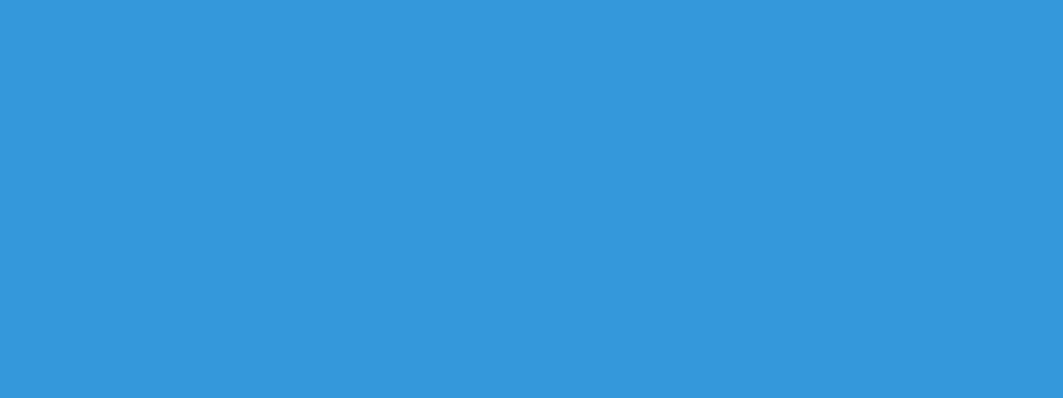
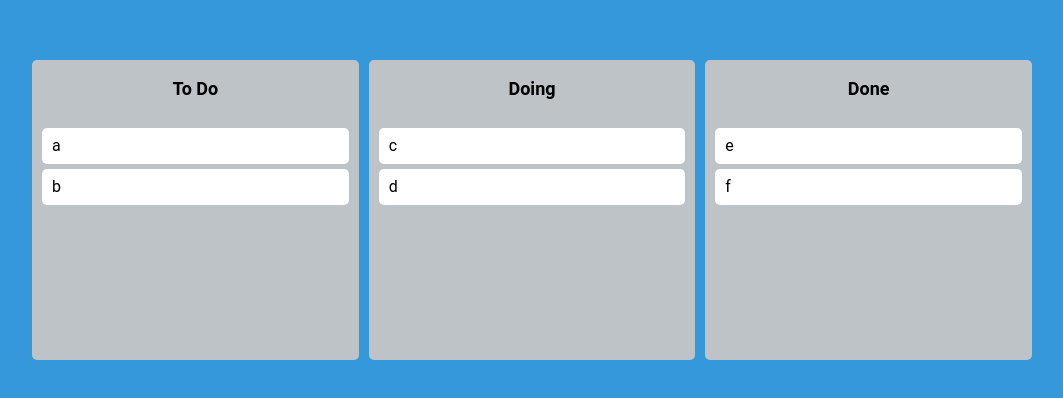
Before and after one commit to origuri/react-master-canvan, a React (Vite) app: page / in a window 1280 px wide. Shown: the part 190-588 px from the top of the page, without its empty margins (108-1171 px from the left). Built offline with nearby package versions, Linux system fonts and the light colour scheme.

Commit message:
2023.12.20 - multiboard 같은 보드 이동

```diff
--- a/src/App.tsx
+++ b/src/App.tsx
@@ -1,18 +1,12 @@
-import {
-  DragDropContext,
-  Draggable,
-  DropResult,
-  Droppable,
-} from "react-beautiful-dnd";
+import { DragDropContext, DropResult } from "react-beautiful-dnd";
 import { useRecoilState } from "recoil";
 import styled from "styled-components";
-import { toDoState } from "./atom";
-import DraggableCard from "./components/DraggableCard";
+import { boardsState } from "./atom";
 import Board from "./components/Board";
 
 const Wrapper = styled.div`
   display: flex;
-  max-width: 480px;
+  max-width: 1000px;
   width: 100%;
   margin: 0 auto;
   justify-content: center;
@@ -24,25 +18,37 @@ const Boards = styled.div`
   display: grid;
   width: 100%;
   grid-template-columns: repeat(3, 1fr);
+  gap: 10px;
 `;
 
 function App() {
-  const [toDos, setToDos] = useRecoilState(toDoState);
+  const [boards, setBoards] = useRecoilState(boardsState);
   // 드래그가 끝나는 시점에 호출 되는 함수
-  const onDragEnd =
-    (/* { draggableId, destination, source }: DropResult */) => {
-      /*  setToDos((oldToDos) => {
-      splice는 배열을 직접 조작하는 함수이므로 배열을 복사해서 사용한다.
-      const newToDos = [...oldToDos];
-      // 1. splice 함수와 source.index를 사용해서 잡고 옮긴 index를 삭제한다
-      newToDos.splice(source.index, 1);
-      // 2.splice 함수와 destination.index, draggableId로 배열을 재구성한다
-      newToDos.splice(Number(destination?.index), 0, draggableId);
-      console.log(newToDos);
+  const onDragEnd = (info: DropResult) => {
+    console.log(info);
+    const { destination, draggableId, source } = info;
+    if (destination?.droppableId === source.droppableId) {
+      console.log("같은 보드이동");
+      /*
+      1. 해당 객체에서 변화가 일어나는 배열만 가져온 후 수정한다.
+      2. 수정 후 변화가 일어나지 않은 배열을 붙여준다.
+      */
+      setBoards((oldBoards) => {
+        //oldBoards[todo] = ["a","b"]
+        const newBoard = [...oldBoards[source.droppableId]];
+        // 1. splice 함수와 source.index를 사용해서 잡고 옮긴 index를 삭제한다
+        newBoard.splice(source.index, 1);
+        // 2.splice 함수와 destination.index, draggableId로 배열을 재구성한다
+        newBoard.splice(destination.index, 0, draggableId);
+        console.log(newBoard);
 
-      return oldToDos;
-    }); */
-    };
+        // 수정 시에는 무조건 뒤에 적어줘야 함.
+        return { ...oldBoards, [source.droppableId]: newBoard };
+      });
+    } else {
+      console.log("다른 보드 이동");
+    }
+  };
   // app에 컨텍스트 태그를 하면 모든 컴포넌트에 적용되는 거니까 필요한 컴포넌트에 적용하기.
   return (
     <DragDropContext onDragEnd={onDragEnd}>
@@ -59,9 +65,9 @@ function App() {
             ))
 
           */}
-          {/*  {Object.keys(toDos).map((boardId) => (
-            <Board boardId={boardId} toDos={toDos[boardId]} key={boardId} />
-          ))} */}
+          {Object.keys(boards).map((boardId) => (
+            <Board boardId={boardId} toDos={boards[boardId]} key={boardId} />
+          ))}
         </Boards>
       </Wrapper>
     </DragDropContext>
--- a/src/atom.ts
+++ b/src/atom.ts
@@ -5,15 +5,17 @@ export enum Category {
   DOING = "DOING",
   DONE = "DONE",
 }
-export interface IToDoState {
+// 객체의 key값은 string이고 value는 string 배열 값이다
+export interface IBoardsState {
   [key: string]: string[];
 }
 
-export const toDoState = atom({
+export const boardsState = atom<IBoardsState>({
   key: "toDo",
   default: {
-    to_do: ["a", "b", "c", "d", "e", "f"],
-    doing: [],
-    done: [],
+    // 띄어쓰기 하려면 큰따옴표 사용
+    "To Do": ["a", "b"],
+    Doing: ["c", "d"],
+    Done: ["e", "f"],
   },
 });
--- a/src/components/Board.tsx
+++ b/src/components/Board.tsx
@@ -5,10 +5,16 @@ import styled from "styled-components";
 const Wrapper = styled.div`
   background-color: ${(props) => props.theme.boardColor};
   padding: 20px 10px;
-  padding-top: 30px;
+  padding-top: 20px;
   border-radius: 5px;
-  min-height: 200px;
-  margin-left: 10px;
+  min-height: 300px;
+`;
+
+const Title = styled.h2`
+  text-align: center;
+  font-weight: 600;
+  margin-bottom: 30px;
+  font-size: 18px;
 `;
 interface IBoardProps {
   toDos: string[];
@@ -17,18 +23,21 @@ interface IBoardProps {
 
 function Board({ toDos, boardId }: IBoardProps) {
   return (
+    <Wrapper>
+      <Title>{boardId}</Title>
       <Droppable droppableId={boardId}>
         {/* 함수 형태로 들어가야 함. */}
         {(dropMagic) => (
-        <Wrapper ref={dropMagic.innerRef} {...dropMagic.droppableProps}>
+          <div ref={dropMagic.innerRef} {...dropMagic.droppableProps}>
             {toDos.map((todo, index) => (
               // 배열의 위치가 바뀌면 모든 props를 다시 자식에게 보내 리렌더링 함.
               <DraggableCard todo={todo} index={index} key={todo} />
             ))}
             {dropMagic.placeholder}
-        </Wrapper>
+          </div>
         )}
       </Droppable>
+    </Wrapper>
   );
 }
 
```
Lines whose indentation alone changed are shown as unchanged.
